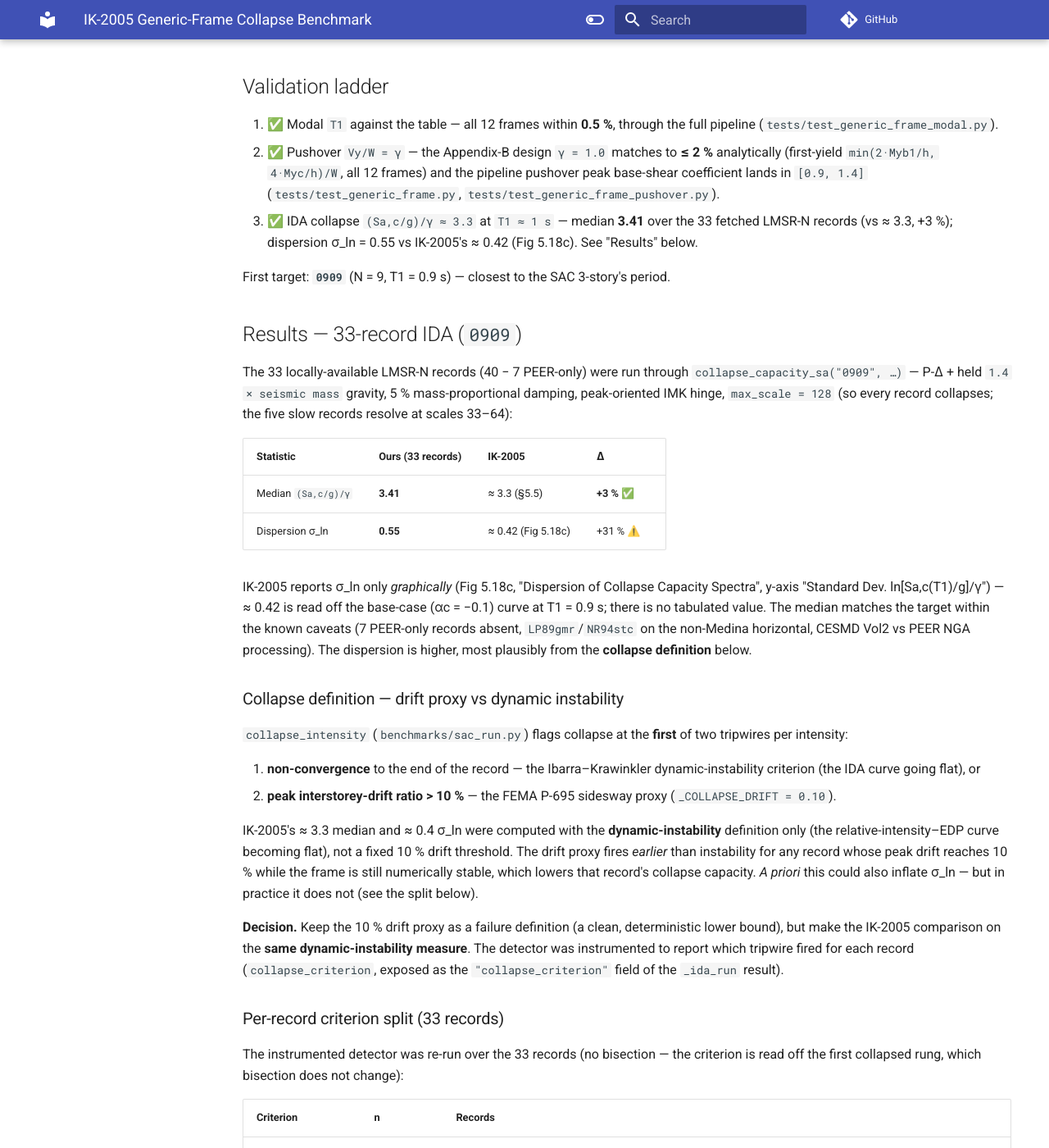
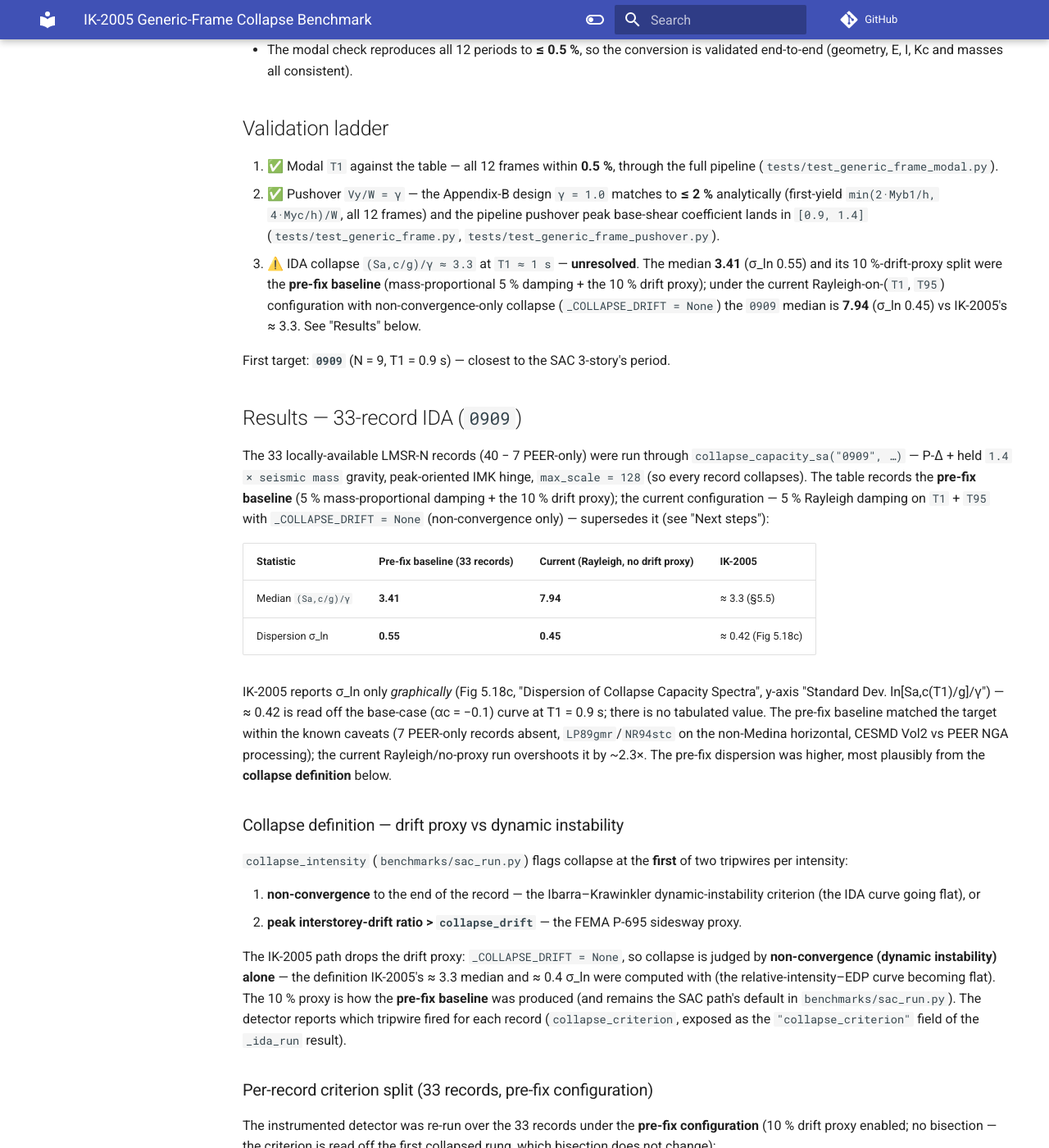
Before and after one commit to boustrephon/fea_toolkit, an MkDocs documentation site: the page built from docs/ik2005_generic_frame_benchmark.md, in a window 1280 px wide and 1400 px high, scrolled down 2801 px. Shown: the whole window at 82% size. Built offline with MkDocs 1.6.1 and Material for MkDocs 9.7.7, drawn with Linux system fonts in a browser that asks for light colours; comment, search, counter and statistics services are not loaded; some of the changed text lies outside the part shown.

Commit message:
docs: reconcile IK-2005/SAC benchmark numbers and record provenance
- Correct the CESMD 19/40 split and state that only manifests (not waveforms) are committed

- Separate the pre-fix 3.41 baseline from the current Rayleigh 7.94 median

- Fix the SAC equal-energy gamma to 0.282 and describe the planar 3-D model

- Drop the landed four-record Sa(T1) comparison from pending-work P42

````diff
--- a/docs/ik2005_generic_frame_benchmark.md
+++ b/docs/ik2005_generic_frame_benchmark.md
@@ -16,12 +16,15 @@ related: [sac_imk_collapse_benchmark.md, imk_deterioration_model.md, benchmark_r
 > the modal-T1 check matches all 12 frames to ≤ 0.5 % and the pushover strength
 > `γ = Vy/W` matches the Appendix-B design value 1.0 to ≤ 2 % (both
 > record-free).  All 12 frames are now run over the 33 locally-fetched LMSR-N
-> records (19 CESMD + 14 USGS NSMP; 7 PEER NGA-West2-only remain).  After the
-> Rayleigh-damping + drift-proxy + spring-placement fixes, the `0909` median
-> **overshoots** — `(Sa,c/g)/γ ≈ 7.9` vs the paper's ≈ 3.4.  The root-cause
-> analysis (see "Collapse criterion") shows the collapse *detector* is only a
-> minor factor; the dominant gap is the frame's **dynamic stability** (P-Δ /
-> post-capping), still under investigation.
+> records (19 CESMD + 14 USGS NSMP; 7 PEER NGA-West2-only remain).  Under the
+> current configuration — 5 % Rayleigh damping on `T1` + the 95 %-participation
+> mode, non-convergence-only collapse (`_COLLAPSE_DRIFT = None`) — the `0909`
+> median **overshoots**: `(Sa,c/g)/γ ≈ 7.94` vs the paper's ≈ 3.4 (the earlier
+> 3.41 / 10 %-drift-proxy number was the pre-fix baseline).  The root-cause
+> analysis (see "Collapse criterion") exonerates the collapse *detector*, the
+> record set, P-Δ magnitude, `αc`, the hinge material and the integrator; the
+> leading remaining candidate is the **higher-mode damping content** (the ~5×
+> damping cliff), still under investigation.
 
 ## Purpose
 
@@ -136,9 +139,12 @@ Rules applied (`.clinerules` §4.6):
    analytically (first-yield `min(2·Myb1/h, 4·Myc/h)/W`, all 12 frames) and the
    pipeline pushover peak base-shear coefficient lands in `[0.9, 1.4]`
    (`tests/test_generic_frame.py`, `tests/test_generic_frame_pushover.py`).
-3. ✅ IDA collapse `(Sa,c/g)/γ ≈ 3.3` at `T1 ≈ 1 s` — median **3.41** over the
-   33 fetched LMSR-N records (vs ≈ 3.3, +3 %); dispersion σ_ln = 0.55 vs
-   IK-2005's ≈ 0.42 (Fig 5.18c).  See "Results" below.
+3. ⚠️ IDA collapse `(Sa,c/g)/γ ≈ 3.3` at `T1 ≈ 1 s` — **unresolved**.  The
+   median **3.41** (σ_ln 0.55) and its 10 %-drift-proxy split were the
+   **pre-fix baseline** (mass-proportional 5 % damping + the 10 % drift proxy);
+   under the current Rayleigh-on-(`T1`, `T95`) configuration with
+   non-convergence-only collapse (`_COLLAPSE_DRIFT = None`) the `0909` median is
+   **7.94** (σ_ln 0.45) vs IK-2005's ≈ 3.3.  See "Results" below.
 
 First target: **`0909`** (N = 9, T1 = 0.9 s) — closest to the SAC 3-story's
 period.
@@ -147,21 +153,25 @@ period.
 
 The 33 locally-available LMSR-N records (40 − 7 PEER-only) were run through
 `collapse_capacity_sa("0909", …)` — P-Δ + held `1.4 × seismic mass` gravity,
-5 % mass-proportional damping, peak-oriented IMK hinge, `max_scale = 128` (so
-every record collapses; the five slow records resolve at scales 33–64):
+peak-oriented IMK hinge, `max_scale = 128` (so every record collapses).  The
+table records the **pre-fix baseline** (5 % mass-proportional damping + the
+10 % drift proxy); the current configuration — 5 % Rayleigh damping on
+`T1` + `T95` with `_COLLAPSE_DRIFT = None` (non-convergence only) — supersedes
+it (see "Next steps"):
 
-| Statistic | Ours (33 records) | IK-2005 | Δ |
+| Statistic | Pre-fix baseline (33 records) | Current (Rayleigh, no drift proxy) | IK-2005 |
 |---|---|---|---|
-| Median `(Sa,c/g)/γ` | **3.41** | ≈ 3.3 (§5.5) | **+3 %** ✅ |
-| Dispersion σ_ln | **0.55** | ≈ 0.42 (Fig 5.18c) | +31 % ⚠️ |
+| Median `(Sa,c/g)/γ` | **3.41** | **7.94** | ≈ 3.3 (§5.5) |
+| Dispersion σ_ln | **0.55** | **0.45** | ≈ 0.42 (Fig 5.18c) |
 
 IK-2005 reports σ_ln only *graphically* (Fig 5.18c, "Dispersion of Collapse
 Capacity Spectra", y-axis "Standard Dev. ln[Sa,c(T1)/g]/γ") — ≈ 0.42 is read
 off the base-case (αc = −0.1) curve at T1 = 0.9 s; there is no tabulated
-value.  The median matches the target within the known caveats (7 PEER-only
-records absent, `LP89gmr`/`NR94stc` on the non-Medina horizontal, CESMD Vol2
-vs PEER NGA processing).  The dispersion is higher, most plausibly from the
-**collapse definition** below.
+value.  The pre-fix baseline matched the target within the known caveats
+(7 PEER-only records absent, `LP89gmr`/`NR94stc` on the non-Medina horizontal,
+CESMD Vol2 vs PEER NGA processing); the current Rayleigh/no-proxy run
+overshoots it by ~2.3×.  The pre-fix dispersion was higher, most plausibly from
+the **collapse definition** below.
 
 ### Collapse definition — drift proxy vs dynamic instability
 
@@ -170,28 +180,23 @@ of two tripwires per intensity:
 
 1. **non-convergence** to the end of the record — the Ibarra–Krawinkler
    dynamic-instability criterion (the IDA curve going flat), or
-2. **peak interstorey-drift ratio > 10 %** — the FEMA P-695 sidesway proxy
-   (`_COLLAPSE_DRIFT = 0.10`).
+2. **peak interstorey-drift ratio > `collapse_drift`** — the FEMA P-695
+   sidesway proxy.
 
-IK-2005's ≈ 3.3 median and ≈ 0.4 σ_ln were computed with the
-**dynamic-instability** definition only (the relative-intensity–EDP curve
-becoming flat), not a fixed 10 % drift threshold.  The drift proxy fires
-*earlier* than instability for any record whose peak drift reaches 10 % while
-the frame is still numerically stable, which lowers that record's collapse
-capacity.  *A priori* this could also inflate σ_ln — but in practice it does
-not (see the split below).
+The IK-2005 path drops the drift proxy: `_COLLAPSE_DRIFT = None`, so collapse
+is judged by **non-convergence (dynamic instability) alone** — the definition
+IK-2005's ≈ 3.3 median and ≈ 0.4 σ_ln were computed with (the
+relative-intensity–EDP curve becoming flat).  The 10 % proxy is how the
+**pre-fix baseline** was produced (and remains the SAC path's default in
+`benchmarks/sac_run.py`).  The detector reports which tripwire fired for each
+record (`collapse_criterion`, exposed as the `"collapse_criterion"` field of
+the `_ida_run` result).
 
-**Decision.**  Keep the 10 % drift proxy as a failure definition (a clean,
-deterministic lower bound), but make the IK-2005 comparison on the **same
-dynamic-instability measure**.  The detector was instrumented to report which
-tripwire fired for each record (`collapse_criterion`, exposed as the
-`"collapse_criterion"` field of the `_ida_run` result).
+### Per-record criterion split (33 records, pre-fix configuration)
 
-### Per-record criterion split (33 records)
-
-The instrumented detector was re-run over the 33 records (no bisection — the
-criterion is read off the first collapsed rung, which bisection does not
-change):
+The instrumented detector was re-run over the 33 records under the **pre-fix
+configuration** (10 % drift proxy enabled; no bisection — the criterion is read
+off the first collapsed rung, which bisection does not change):
 
 | Criterion | n | Records |
 |---|---|---|
@@ -322,7 +327,8 @@ drift proxy dropped) — see "Next steps".
 ### 40-record re-run (pending NGA-West2)
 
 The medians above are 33-record numbers (7 PEER-only records absent).  Once the
-7 NGA-West2 records are fetched (RSNs in "Acquisition status" above), re-run:
+7 NGA-West2 records are fetched (search by event + station — see "Downloading
+them" below), re-run:
 
 ```bash
 python scripts/run_ik2005_collapse.py --code 0909 --max-scale 128 \
@@ -700,12 +706,13 @@ fetched into the local-only mirror by whoever runs the benchmark — never
 committed (`ground_motion_data.md` §3, §5).  Two routes:
 
 **Route A — CESMD (free, no academic email — the recommended route).**  The
-same 40 California recordings are in the **CESMD** archive
-(<https://www.strongmotioncenter.org>), the merged USGS (NSMP) + California
-Geological Survey (CSMIP) strong-motion data centre.  Its registration form is
-*optional* ("not required as a condition of your access…"), so it needs no
-academic/corporate account, and the records are US Government data (public
-domain).  Search by event + station from the table above, download the
+**CESMD** archive (<https://www.strongmotioncenter.org>) — the merged USGS
+(NSMP) + California Geological Survey (CSMIP) strong-motion data centre — holds
+**19 of the 40** California recordings (33 once the 14 fetched from the USGS
+NSMP archive are added).  Its registration form is *optional* ("not required
+as a condition of your access…"), so it needs no academic/corporate account,
+and the records are US Government data (public domain).  Search by event +
+station (see the event-and-station search in Route B below), download the
 *processed* (Vol2) horizontal component, and write it as
 `data/ground_motion/local/<record_id>.csv` (two columns ``time,accel`` in m/s²)
 — the runner reads ``.csv`` directly.  (CESMD Vol2 files are header + ASCII
````
Also changed, not shown: docs/_pending_work.md (+1 -2 lines), docs/ground_motion_data.md (+5 -4 lines), docs/sac_imk_collapse_benchmark.md (+11 -5 lines).
